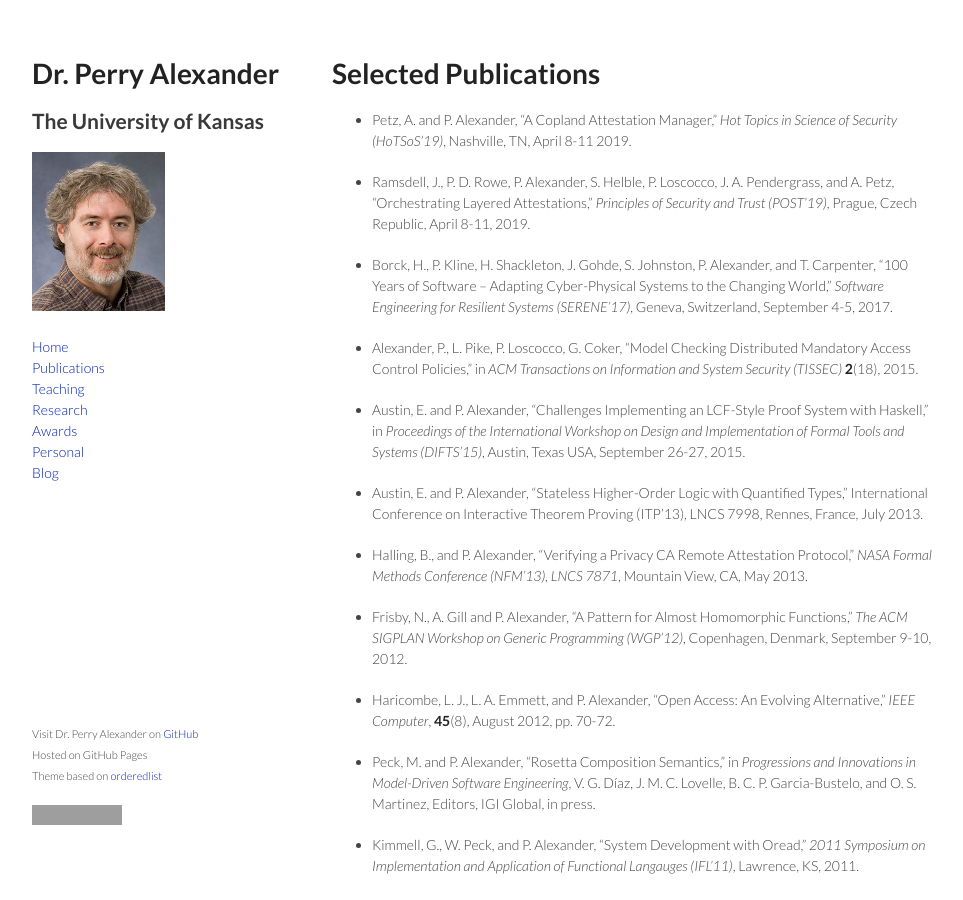
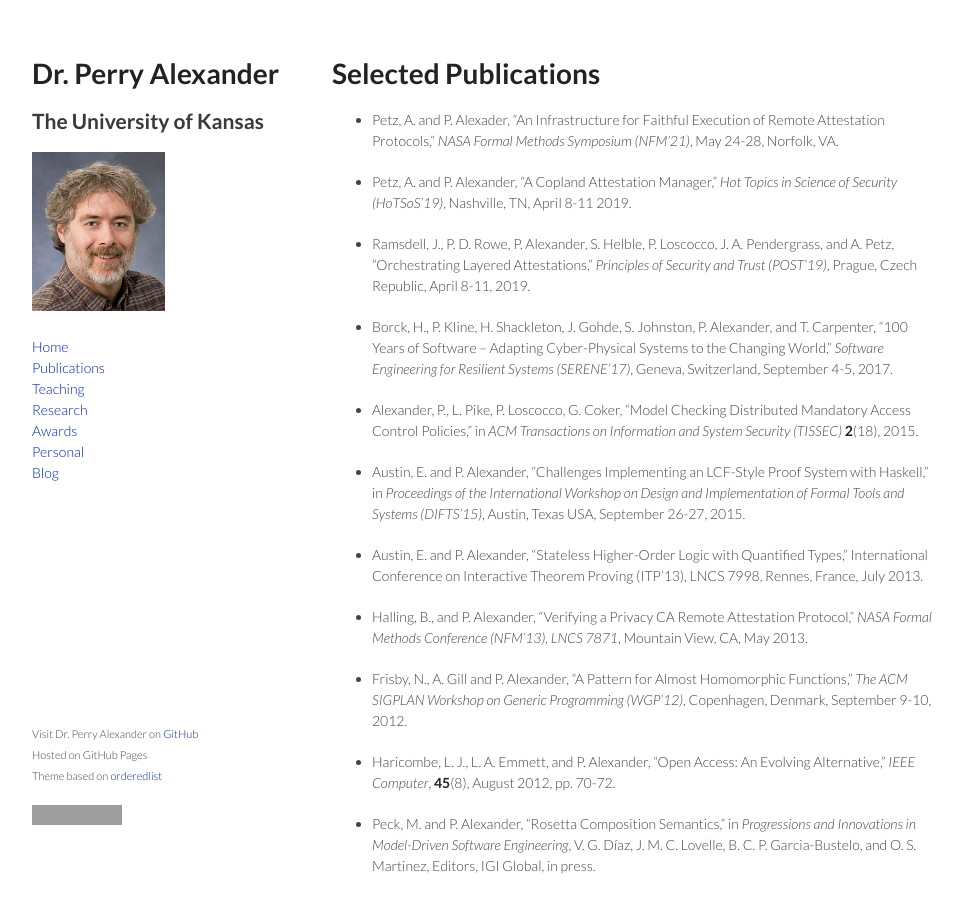
Before and after one commit to palexand/palexand.github.io, a Jekyll site: the page built from publications.md, in a window 1280 px wide and 900 px high. Shown: the whole window, without its empty margins (158-1121 px from the left). Built offline with Jekyll 4.4.1, drawn with Linux system fonts in a browser that asks for light colours; grey boxes are pictures that could not be loaded.

Commit message:
adding NFM

```diff
--- a/publications.md
+++ b/publications.md
@@ -4,6 +4,10 @@ title: Publications
 ---
 
 # Selected Publications
+
+* Petz, A. and P. Alexader, "An Infrastructure for Faithful Execution
+  of Remote Attestation Protocols," *NASA Formal Methods Symposium
+  (NFM'21)*, May 24-28, Norfolk, VA.
 
 * Petz, A. and P. Alexander, “A Copland Attestation Manager,” *Hot
   Topics in Science of Security (HoTSoS’19)*, Nashville, TN, April
```
